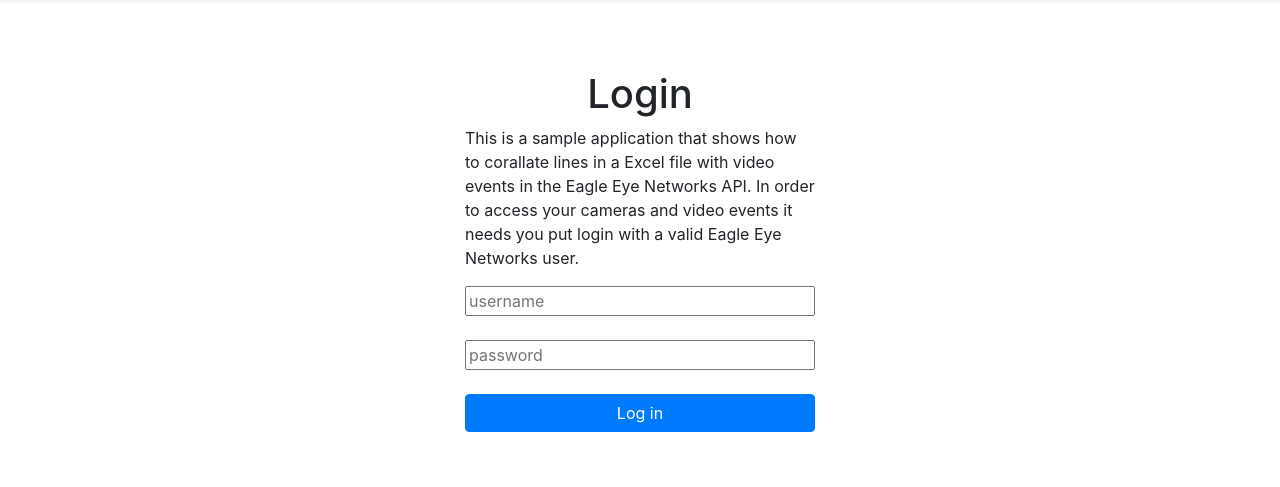
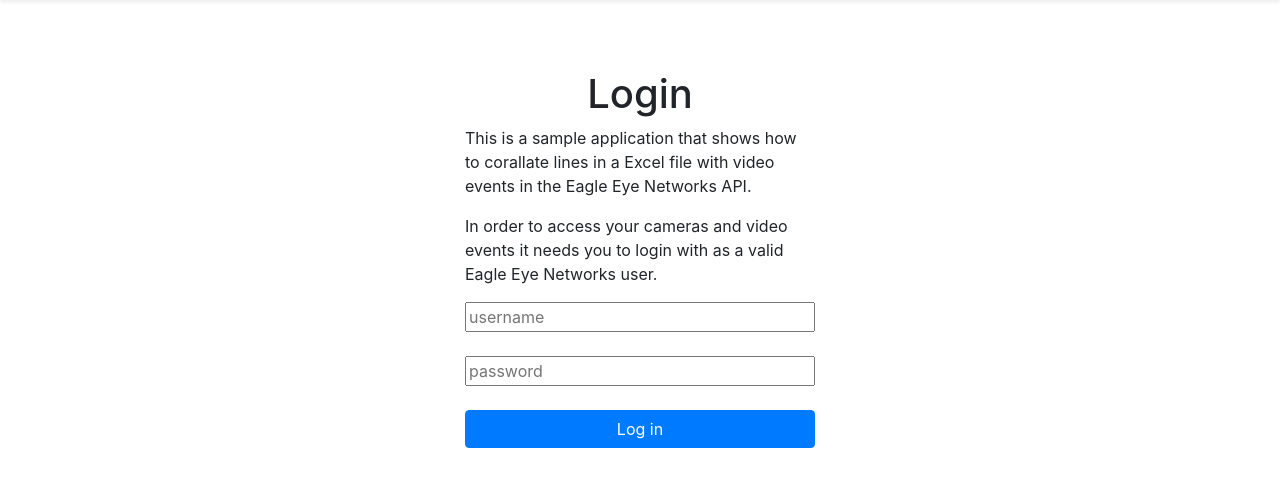
Before and after one commit to mcotton/EE-excel, a Flask app: page /login in a window 1280 px wide. Shown: the part 56-543 px from the top of the page. Run offline with Flask 2, Linux system fonts and the light colour scheme; some libraries are stand-ins or nearby versions.

Commit message:
making it a bit more readable

```diff
--- a/templates/login.html
+++ b/templates/login.html
@@ -26,7 +26,10 @@
                         </div>
                         <div>
                             <p>
-                                This is a sample application that shows how to corallate lines in a Excel file with video events in the Eagle Eye Networks API. In order to access your cameras and video events it needs you put login with a valid Eagle Eye Networks user.
+                                This is a sample application that shows how to corallate lines in a Excel file with video events in the Eagle Eye Networks API.
+                            </p>
+                            <p>
+                                In order to access your cameras and video events it needs you to login with as a valid Eagle Eye Networks user.
                             </p>
                         </div>
                         <div class="login-form">
```
